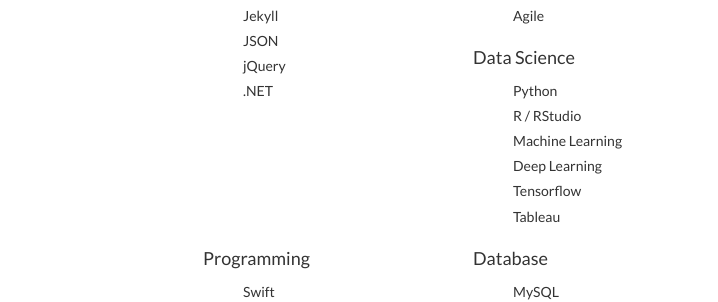
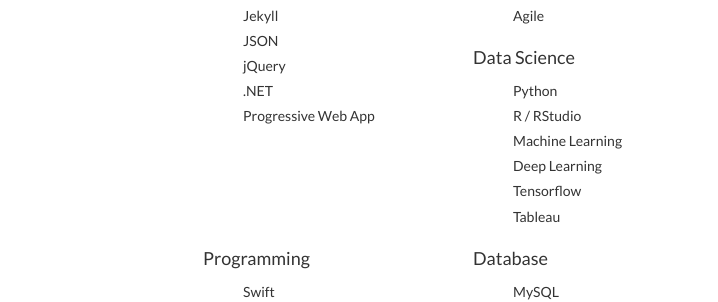
Before and after one commit to kalibrahim/kalibrahim.github.io, a Jekyll site: the page resume.html, which Jekyll copies as it is, in a window 1280 px wide and 900 px high, scrolled down 2615 px. Shown: the part 153-455 px from the top of the window, without its empty margins (272-990 px from the left). Built offline with Jekyll 4.4.1, drawn with Linux system fonts in a browser that asks for light colours; nearby versions of some CDN libraries; a style sheet for code colours, icons or effects is not loaded.

Commit message:
added modifications

```diff
--- a/_includes/scripts.html
+++ b/_includes/scripts.html
@@ -3,7 +3,7 @@
 <script type="text/javascript" src="{{ site.url }}/assets/js/scripts.min.js"></script>
 <script type="text/javascript" async defer id="github-bjs" src="https://buttons.github.io/buttons.js"></script>
 <script type="text/javascript">!function(d,s,id){var js,fjs=d.getElementsByTagName(s)[0],p=/^http:/.test(d.location)?'http':'https';if(!d.getElementById(id)){js=d.createElement(s);js.id=id;js.src=p+'://platform.twitter.com/widgets.js';fjs.parentNode.insertBefore(js,fjs);}}(document, 'script', 'twitter-wjs');</script>
-
+<script src="https://cdnjs.cloudflare.com/ajax/libs/vanilla-lazyload/8.11.0/lazyload.min.js"></script>
 
 {% if site.google_analytics %}
 <!-- Asynchronous Google Analytics snippet -->
--- a/_layouts/dark-post.html
+++ b/_layouts/dark-post.html
@@ -45,5 +45,6 @@
   </footer>
 </div><!-- /.footer-wrapper -->
 
+
 </body>
 </html>
--- a/_layouts/page.html
+++ b/_layouts/page.html
@@ -34,5 +34,6 @@
   </footer>
 </div><!-- /.footer-wrapper -->
 
+
 </body>
 </html>
--- a/_layouts/post.html
+++ b/_layouts/post.html
@@ -17,7 +17,7 @@
     <div class="entry-content">
         {% if page.image.feature %}
             <div class="entry-image-index">
-              <img src="{{ site.url }}/images/{{ page.image.feature }}" alt="{{ page.title }}">
+<img src="{{ site.url }}/images/{{ page.image.feature }}" alt="{{ page.title }}">
               {% if page.image.credit %}<div class="image-credit">Image source: <a target="_blank" href="{{ page.image.creditlink }}">{{ page.image.credit }}</a></div><!-- /.image-credit -->{% endif %}
             </div>
         {% endif %}
@@ -45,5 +45,6 @@
   </footer>
 </div><!-- /.footer-wrapper -->
 
+
 </body>
 </html>
--- a/resume.html
+++ b/resume.html
@@ -537,6 +537,7 @@
 					<li>JSON</li>
 					<li>jQuery</li>
 					<li>.NET</li>
+					<li>Progressive Web App</li>
 				</ul>
 			</div>
 			<div class="col-sm-6">
```
Also changed, not shown: 9 other files.
